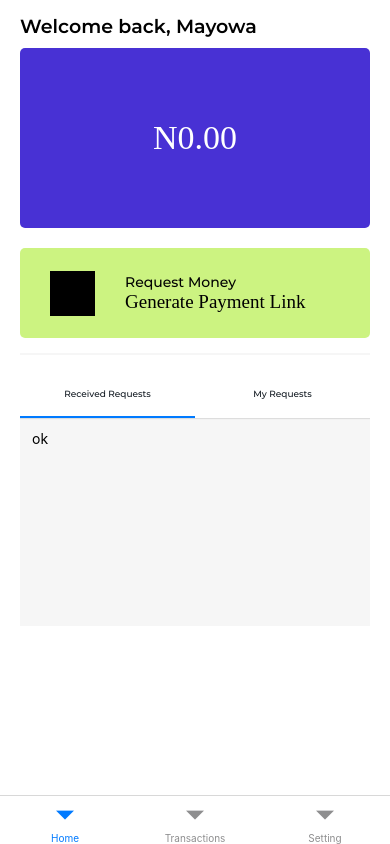
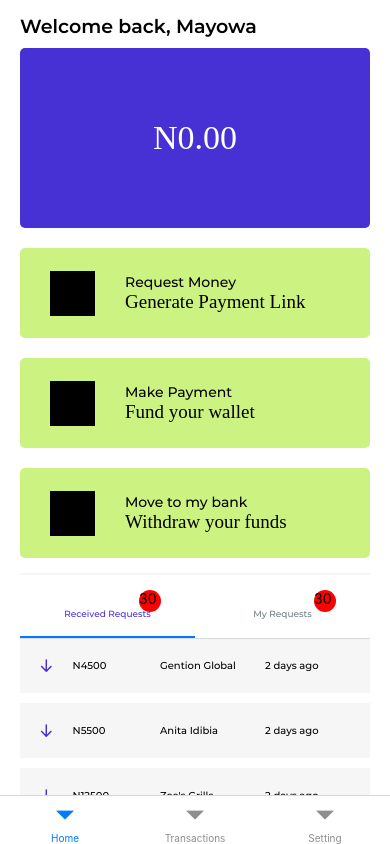
Before and after one commit to mayorityz/guarantia-app, a React Native app: screen /AppDashboard in a window 390 px wide. Built offline with nearby package versions, Linux system fonts and the light colour scheme; a web font is replaced by a local one.

Commit message:
dashboard

```diff
--- a/package.json
+++ b/package.json
@@ -9,6 +9,7 @@
     "web": "expo start --web"
   },
   "dependencies": {
+    "@expo/vector-icons": "^13.0.0",
     "@react-native-async-storage/async-storage": "^1.17.6",
     "@react-navigation/bottom-tabs": "^6.3.1",
     "@react-navigation/material-top-tabs": "^6.2.1",
--- a/source/constants/Screens.js
+++ b/source/constants/Screens.js
@@ -3,6 +3,7 @@ import Settings from '../screens/dashboard/settings/Settings'
 import Transactions from '../screens/dashboard/transactions/Transactions'
 import DashboardStackNavigation from '../navigation/dashboard/DashboardStackNavigation'
 import TransactionStackNavigation from '../navigation/transactions/TransactionStackNavigation'
+import Requests from '../screens/dashboard/home/Requests'
 
 export const Auth_Screen_Titles = {
   LOGIN: 'Login',
@@ -18,6 +19,7 @@ export const TabScreenNavStack = {
 
 export const DashboardScreenTitles = {
   DASHBOARD: 'DashboardHome',
+  DASHBOARD_RECEIVED: 'dashboard_received',
 }
 
 export const TranxScreenTitles = {
@@ -46,6 +48,10 @@ export const DashboardStack = [
     name: DashboardScreenTitles.DASHBOARD,
     component: Dashboard,
   },
+  {
+    name: DashboardScreenTitles.DASHBOARD_RECEIVED,
+    component: Requests,
+  },
 ]
 
 // Transaction stack screens
--- a/source/screens/dashboard/home/Dashboard.jsx
+++ b/source/screens/dashboard/home/Dashboard.jsx
@@ -1,11 +1,12 @@
 import React from 'react'
 import AppWrapper from '../../../constants/AppWrapper'
-import { View, Text, TouchableOpacity } from 'react-native'
+import { View, Text, TouchableOpacity, ScrollView } from 'react-native'
 import { GlobalStyle } from '../../../constants/GlobalStyle'
 import { DashHomeStyle } from './Style'
 import { Fonts } from '../../../constants/Fonts'
 import { createMaterialTopTabNavigator } from '@react-navigation/material-top-tabs'
 import { appColor } from '../../../constants/Colors'
+import { AntDesign } from '@expo/vector-icons'
 
 export default function Dashboard() {
   const Tab = createMaterialTopTabNavigator()
@@ -54,6 +55,53 @@ export default function Dashboard() {
             </Text>
           </View>
         </TouchableOpacity>
+
+        <TouchableOpacity style={[DashHomeStyle.actionArea]}>
+          <View
+            style={{
+              width: '30%',
+              justifyContent: 'center',
+              alignItems: 'center',
+            }}
+          >
+            <View style={{ width: 45, height: 45, backgroundColor: '#000' }} />
+          </View>
+          <View style={{ width: '70%' }}>
+            <Text style={[DashHomeStyle.actionAreaText]}>Make Payment</Text>
+            <Text
+              style={[
+                DashHomeStyle.actionAreaText,
+                { fontSize: 19, fontFamily: Fonts.MonsteratBold },
+              ]}
+            >
+              Fund your wallet
+            </Text>
+          </View>
+        </TouchableOpacity>
+
+        <TouchableOpacity style={[DashHomeStyle.actionArea]}>
+          <View
+            style={{
+              width: '30%',
+              justifyContent: 'center',
+              alignItems: 'center',
+            }}
+          >
+            <View style={{ width: 45, height: 45, backgroundColor: '#000' }} />
+          </View>
+          <View style={{ width: '70%' }}>
+            <Text style={[DashHomeStyle.actionAreaText]}>Move to my bank</Text>
+            <Text
+              style={[
+                DashHomeStyle.actionAreaText,
+                { fontSize: 19, fontFamily: Fonts.MonsteratBold },
+              ]}
+            >
+              Withdraw your funds
+            </Text>
+          </View>
+        </TouchableOpacity>
+
         <View
           style={{
             width: '100%',
@@ -68,12 +116,28 @@ export default function Dashboard() {
               tabBarLabelStyle: {
                 fontFamily: Fonts.Monsterat500,
                 fontSize: 9,
-                color: appColor.charcoal,
+                // color: appColor.primaryColor,
                 textTransform: 'capitalize',
               },
+              tabBarActiveTintColor: appColor.primaryColor,
+              tabBarStyle: {},
+              tabBarBadge: () => (
+                <View
+                  style={{
+                    height: 22,
+                    width: 22,
+                    backgroundColor: 'red',
+                    marginRight: 34,
+                    borderRadius: 50,
+                  }}
+                >
+                  <Text>30</Text>
+                </View>
+              ),
+              tabBarInactiveTintColor: '#6e7f80',
             }}
           >
-            <Tab.Screen name="Received Requests" component={S1} />
+            <Tab.Screen name="Received Requests" component={IncomingRequests} />
             <Tab.Screen name="My Requests" component={S1} />
           </Tab.Navigator>
         </View>
@@ -84,8 +148,54 @@ export default function Dashboard() {
 
 function S1() {
   return (
-    <View style={{ backgroundColor: '#f6f6f6', height: 256, padding: 12 }}>
+    <View style={{ backgroundColor: '#fff', height: 256, padding: 12 }}>
       <Text>ok</Text>
     </View>
   )
 }
+
+function IncomingRequests() {
+  let dummyData = [
+    { amount: 4500, from: 'Gention Global', time: '2 days ago' },
+    { amount: 5500, from: 'Anita Idibia', time: '2 days ago' },
+    { amount: 12500, from: "Zee's Grills", time: '2 days ago' },
+    { amount: 10500, from: 'Tha247WebGuy', time: '2 days ago' },
+  ]
+  return (
+    <>
+      <ScrollView>
+        {dummyData.map((d) => (
+          <View style={{ backgroundColor: '#fff' }}>
+            <TouchableOpacity style={[DashHomeStyle.ongoingStyle]}>
+              <View
+                style={{
+                  width: '15%',
+                  justifyContent: 'center',
+                  alignItems: 'center',
+                  height: '100%',
+                }}
+              >
+                <View>
+                  <AntDesign
+                    name="arrowdown"
+                    size={17}
+                    color={appColor.primaryColor}
+                  />
+                </View>
+              </View>
+              <View style={{ width: '25%' }}>
+                <Text style={[DashHomeStyle.listText]}>N{d.amount}</Text>
+              </View>
+              <View style={{ width: '30%' }}>
+                <Text style={[DashHomeStyle.listText]}>{d.from}</Text>
+              </View>
+              <View style={{ width: '30%' }}>
+                <Text style={[DashHomeStyle.listText]}>{d.time}</Text>
+              </View>
+            </TouchableOpacity>
+          </View>
+        ))}
+      </ScrollView>
+    </>
+  )
+}
--- /dev/null
+++ b/source/screens/dashboard/home/Requests.jsx
@@ -0,0 +1,10 @@
+import React from 'react'
+import { View } from 'react-native'
+
+export default function Requests() {
+  return (
+    <View>
+      <Text>Request Screens</Text>
+    </View>
+  )
+}
--- a/source/screens/dashboard/home/Style.js
+++ b/source/screens/dashboard/home/Style.js
@@ -30,4 +30,23 @@ export const DashHomeStyle = StyleSheet.create({
     color: '#000',
     fontFamily: Fonts.Monsterat500,
   },
+  ongoingStyle: {
+    flexDirection: 'row',
+    height: 55,
+    width: '100%',
+    justifyContent: 'center',
+    alignItems: 'center',
+    marginBottom: 10,
+    backgroundColor: '#f6f6f6',
+  },
+  listItems: {
+    justifyContent: 'center',
+    alignItems: 'center',
+    widt: '100%',
+    height: '100%',
+  },
+  listText: {
+    fontFamily: Fonts.Monsterat500,
+    fontSize: 10,
+  },
 })
```
